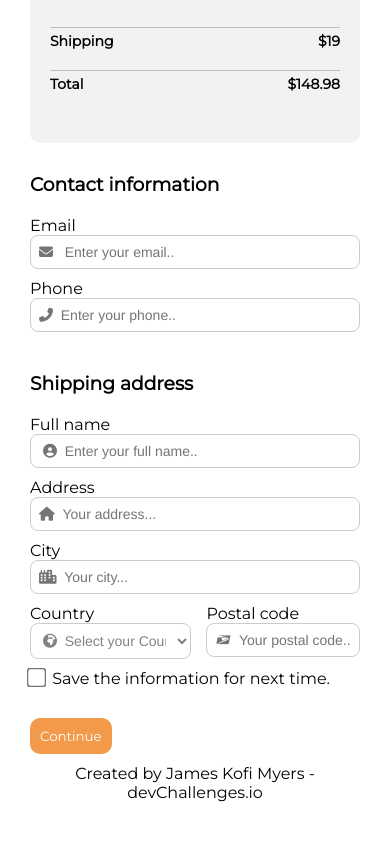
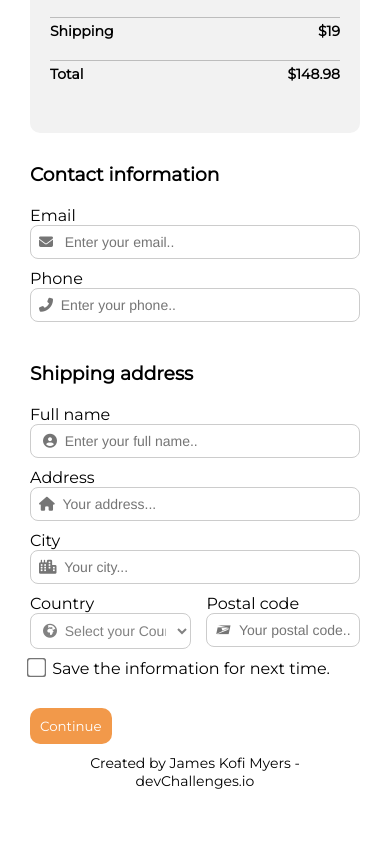
Before and after one commit to kinjames/checkout, a plain HTML site: page index.html in a window 390 px wide. Shown: the part 456-1298 px from the top of the page. Drawn offline with Linux system fonts and the light colour scheme.

Commit message:
Add files via upload

```diff
--- a/style.css
+++ b/style.css
@@ -229,7 +229,7 @@ input[type=number]::-webkit-outer-spin-button {
 
 .footer a {
     text-decoration: none;
-    font-size: 16px;
+    font-size: 14px;
     display: flex;
     justify-content: center;
     align-items: center;
@@ -250,6 +250,7 @@ input[type=number]::-webkit-outer-spin-button {
         display: flex;
         flex-direction: column;
         padding: 30px;
+        overflow-y: hidden;
     }
 	.span_2_of_3, .span_1_of_3 {
 		width: 100%;
@@ -262,4 +263,8 @@ input[type=number]::-webkit-outer-spin-button {
         padding-bottom: 30px;
         margin-bottom: 30px;
     }
+
+    h1 {
+        font-size: 24px;
+    }
 }
```
